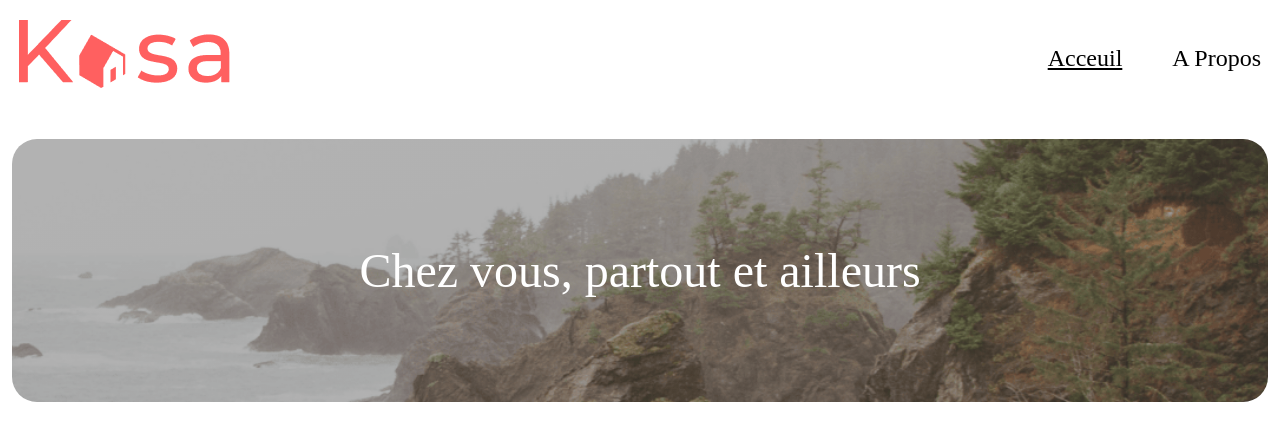
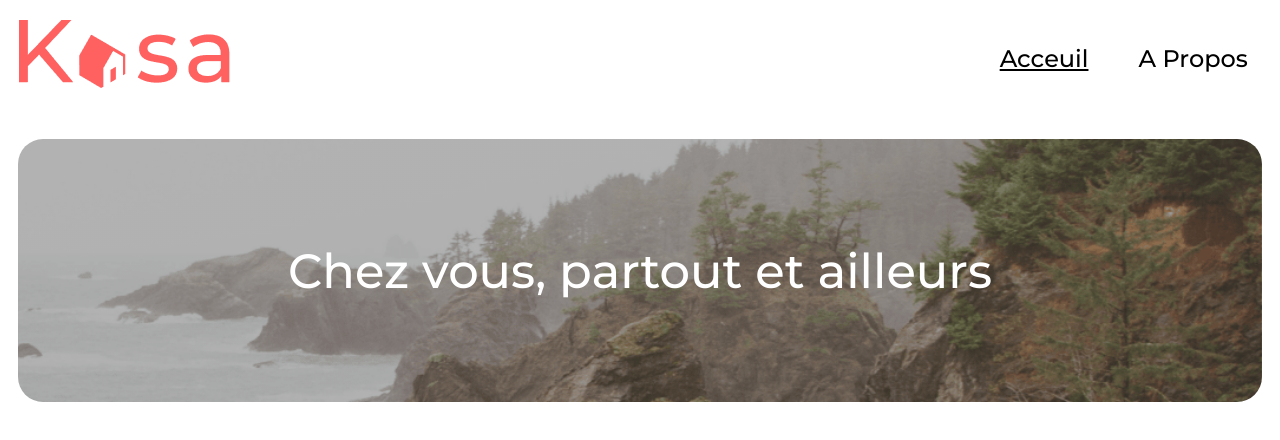
Before and after one commit to IBoutajar/P7-Kasa, a React (Vite) app: page / in a window 1280 px wide. Shown: the top 440 px of the page. Built offline with nearby package versions, Linux system fonts and the light colour scheme.

Commit message:
modification style Banner/Header

```diff
--- a/index.html
+++ b/index.html
@@ -4,6 +4,12 @@
         <meta charset="UTF-8" />
         <link rel="icon" type="image/svg+xml" href="/vite.svg" />
         <meta name="viewport" content="width=device-width, initial-scale=1.0" />
+        <link rel="preconnect" href="https://fonts.googleapis.com" />
+        <link rel="preconnect" href="https://fonts.gstatic.com" crossorigin />
+        <link
+            href="https://fonts.googleapis.com/css2?family=Montserrat:ital,wght@0,100..900;1,100..900&display=swap"
+            rel="stylesheet"
+        />
         <title>Kasa</title>
     </head>
     <body>
--- a/src/components/Banner/banner.scss
+++ b/src/components/Banner/banner.scss
@@ -10,7 +10,7 @@
     height: 223px;
     width: 100%;
     padding: 20px;
-    max-width: 95%;
+    max-width: 94%;
     margin: 43px auto;
 
     h2 {
--- a/src/components/Header/header.scss
+++ b/src/components/Header/header.scss
@@ -1,6 +1,7 @@
 .header_Wrapper {
     display: flex;
     justify-content: space-between;
+    max-width: 96%;
     margin: auto 19px;
     padding-top: 20px;
 }
--- a/src/pages/Home/Home.jsx
+++ b/src/pages/Home/Home.jsx
@@ -4,7 +4,7 @@
 
 function Home() {
     return (
-        <div>
+        <div className="home">
             <Header />
             <Banner />
         </div>
--- a/src/pages/Home/home.scss
+++ b/src/pages/Home/home.scss
@@ -1,5 +1,5 @@
 @import '../../Sass/Base/reset.scss';
 
-body {
+.home {
     margin: 0 auto;
 }
```
